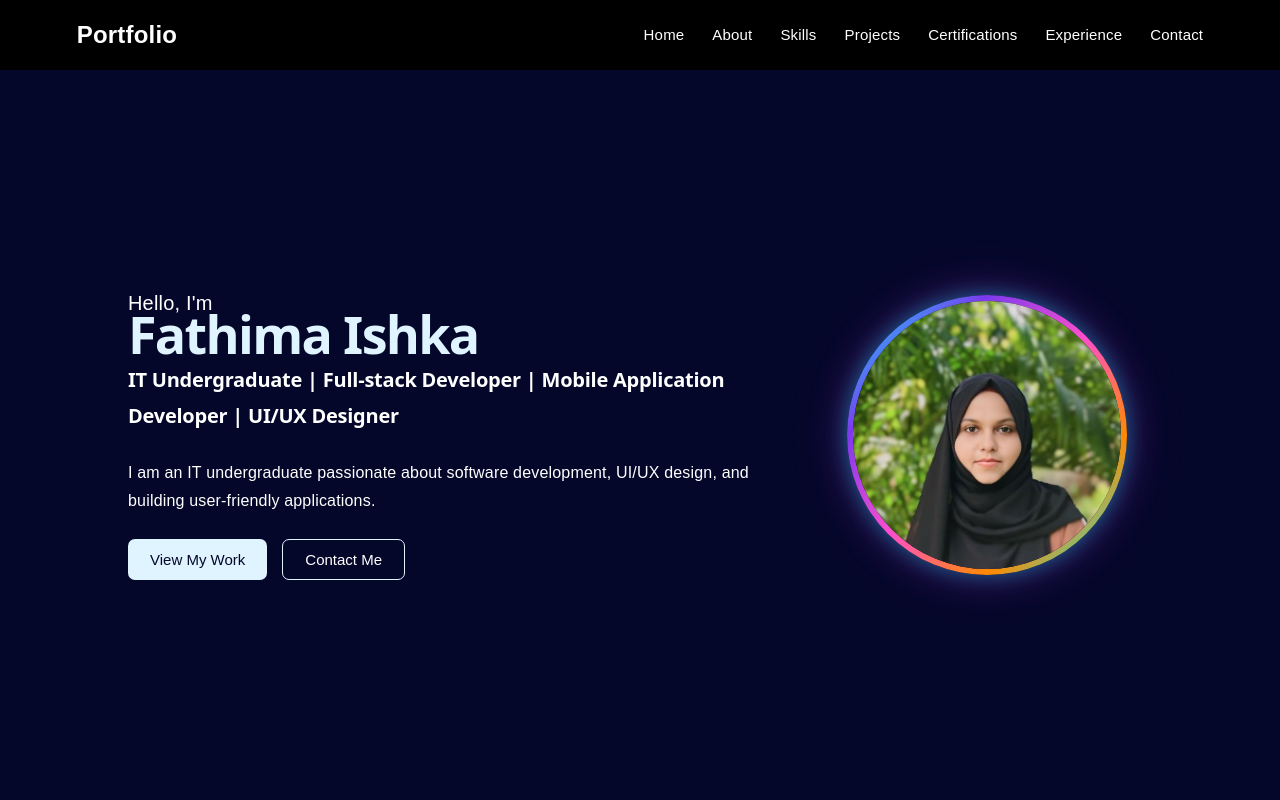
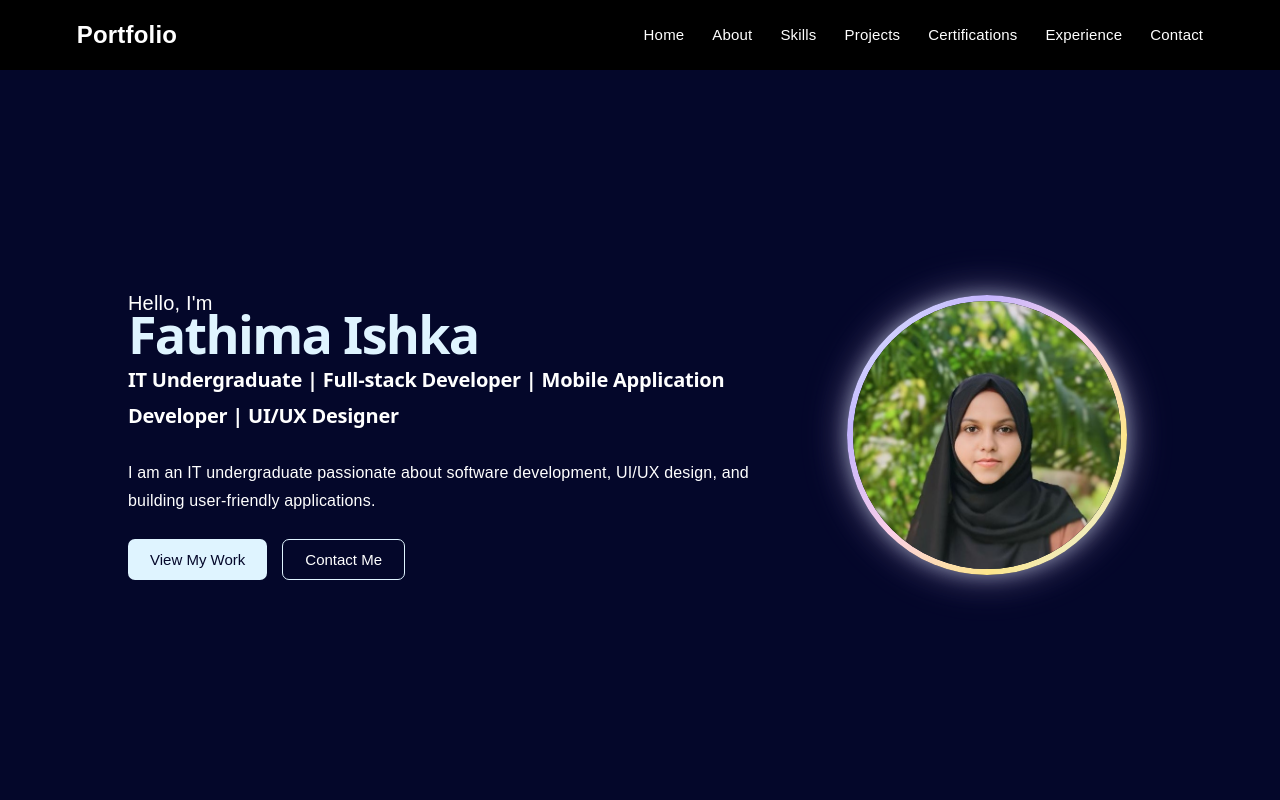
Before and after one commit to ishqafathima/My-Portfolio, a React (Vite) app: page / in a window 1280 px wide. Shown: the top 800 px of the page. Built offline with nearby package versions, Linux system fonts and the light colour scheme.

Commit message:
update portfolio

```diff
--- a/src/sections/Home/Home.css
+++ b/src/sections/Home/Home.css
@@ -168,18 +168,18 @@
     linear-gradient(#04072a, #04072a) padding-box,
     linear-gradient(
       135deg,
-      #00f5ff,
-      #7c3aed,
-      #ff4ecd,
-      #ff8a00,
-      #00f5ff
+     #dff4ff,
+     #c4b5fd,
+     #fbcfe8,
+     #fde68a,
+     #dff4ff
     ) border-box;
 
   /* Colorful glow */
   box-shadow:
-    0 0 20px rgba(0, 245, 255, 0.35),
-    0 0 40px rgba(124, 58, 237, 0.25),
-    0 0 60px rgba(255, 78, 205, 0.18);
+    0 0 18px rgba(223, 244, 255, 0.45),
+    0 0 35px rgba(196, 181, 253, 0.30),
+    0 0 50px rgba(251, 207, 232, 0.20);
 
   transition:
     transform 0.4s ease,
@@ -195,9 +195,9 @@
   transform: scale(1.05);
 
   box-shadow:
-    0 0 25px rgba(0, 245, 255, 0.5),
-    0 0 50px rgba(124, 58, 237, 0.4),
-    0 0 75px rgba(255, 78, 205, 0.3);
+  0 0 22px rgba(223, 244, 255, 0.55),
+  0 0 42px rgba(196, 181, 253, 0.40),
+  0 0 60px rgba(251, 207, 232, 0.30);
 }
 
 
```
